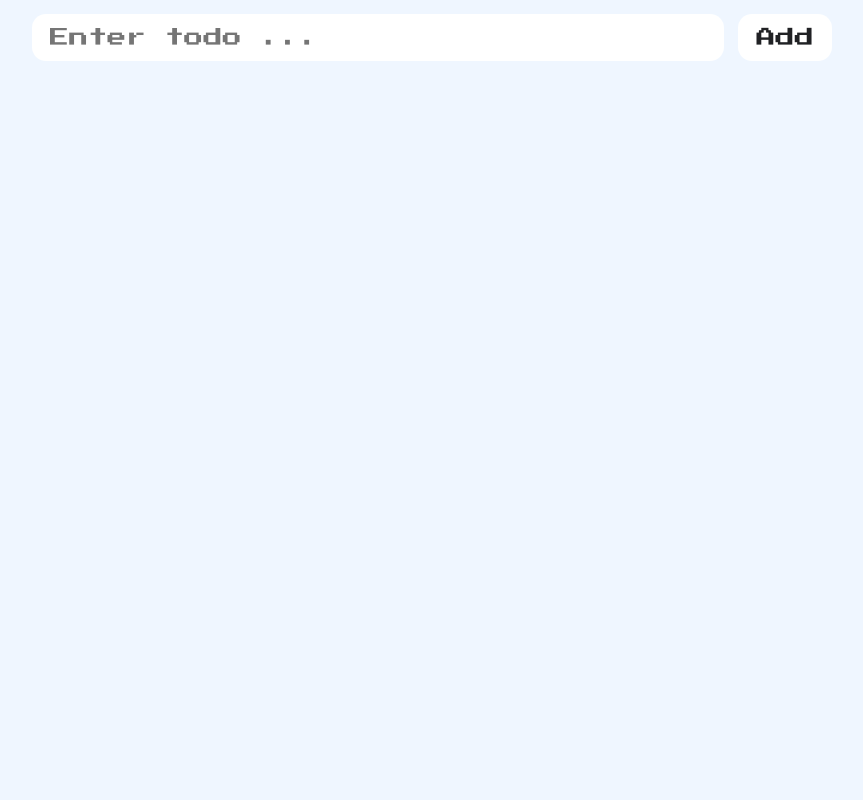
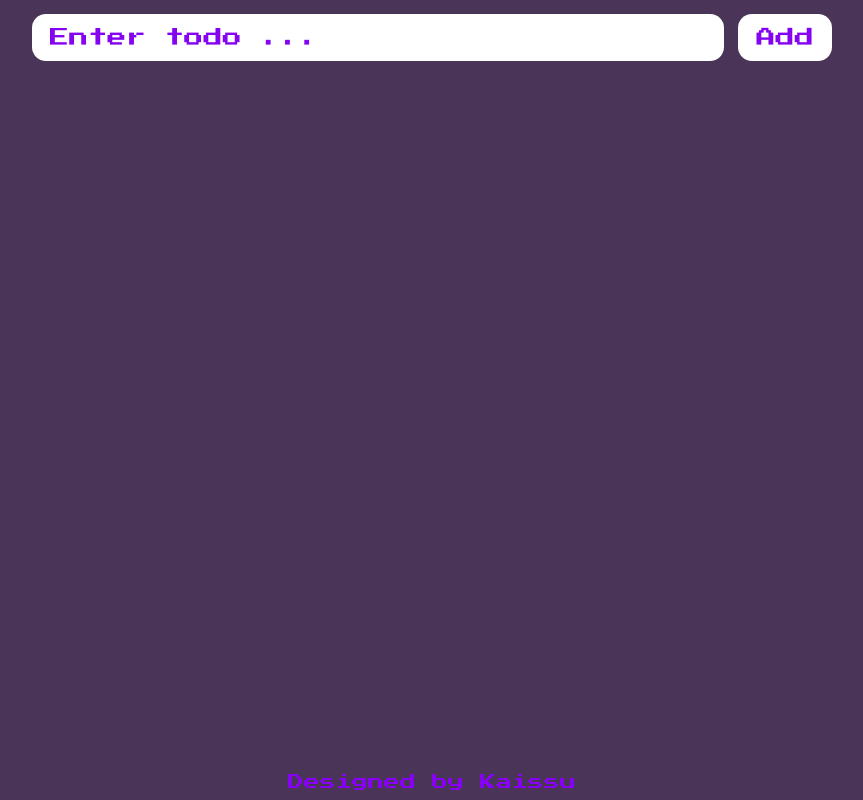
Before and after one commit to berkaysenler/todo_app, a plain HTML site: page index.html in a window 1280 px wide. Shown: the whole page, without its empty margins (208-1071 px from the left). Drawn offline with Linux system fonts and the light colour scheme.

Commit message:
Some CSS changes

```diff
--- a/index.html
+++ b/index.html
@@ -19,7 +19,7 @@
 
 <body>
     <header>
-        <input id="todoInput" placeholder="Enter todo ..." />
+        <input id="todoInput" placeholder="Enter todo ..."  />
         <button id="addBtn">Add</button>
     </header>
     <main>
@@ -32,5 +32,10 @@
     </main>
 
 </body>
+<footer>
+        <div>
+            <p>Designed by <a href="https://github.com/berkaysenler">Kaissu</a> </p>
+        </div>
+</footer>
 
 </html>
--- a/style.css
+++ b/style.css
@@ -1,27 +1,25 @@
 * {
-    font-family: 'Inter', sans-serif;
+    /* font-family: 'Inter', sans-serif; */
+    font-family: 'Press Start 2P', system-ui;
     margin: 0;
     padding: 0;
     box-sizing: border-box;
-    color: #202124;
+    color: #8503f0; /* all colors except background */
+
 }
 
-h1,
-h2,
-h3,
-input,
-button {
-    font-family: 'Press Start 2P', system-ui;
-}
+
 
 body {
     /* min-height: 100vh; */
     display: flex;
     flex-direction: column;
     padding: 14px;
-    background: #eff6ff;
+    background: #4a3458;
     gap: 14px;
+
 }
+
 
 header {
     display: flex;
@@ -72,6 +70,36 @@ main {
     gap: 14px;
 }
 
+
+footer  {
+    position: fixed; /* Fixed position */
+    bottom: 0; /* Stick to the bottom */
+    left: 0; /* Align to the left */
+    right: 0; /* Align to the right */
+    background: #4a3458; /* Background color */
+    color: white; /* Text color */
+    text-align: center; /* Center align text */
+    padding: 10px; /* Padding for footer */
+
+}
+footer a{
+    text-decoration: none;
+}
+
+footer a:hover {
+    transition-duration: 200ms;
+    border: none;
+    background: transparent;
+    cursor: pointer;
+    opacity: 0.7;
+
+}
+
+
+#todoInput::placeholder {
+    color: #8503f0;
+}
+
 .todoItem {
     display: flex;
     align-items: center;
@@ -79,16 +107,24 @@ main {
     padding: 14px;
     border-radius: 14px;
     background: white;
+
+
 }
 
 .todoItem p {
     flex: 1;
+
+    font-size: smaller;
+
 }
+
+
 
 .actionsContainer {
     display: flex;
     align-items: center;
     gap: 14px;
+
 }
 
 .actionsContainer button {
```
